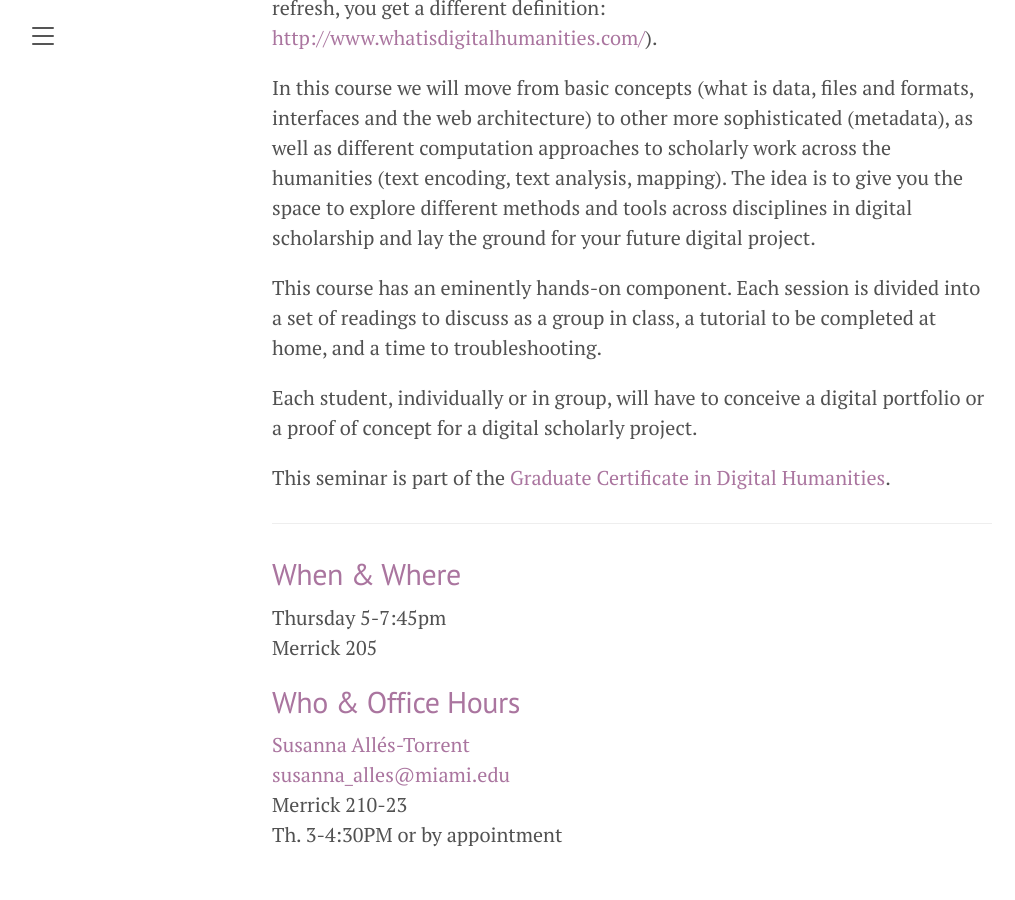
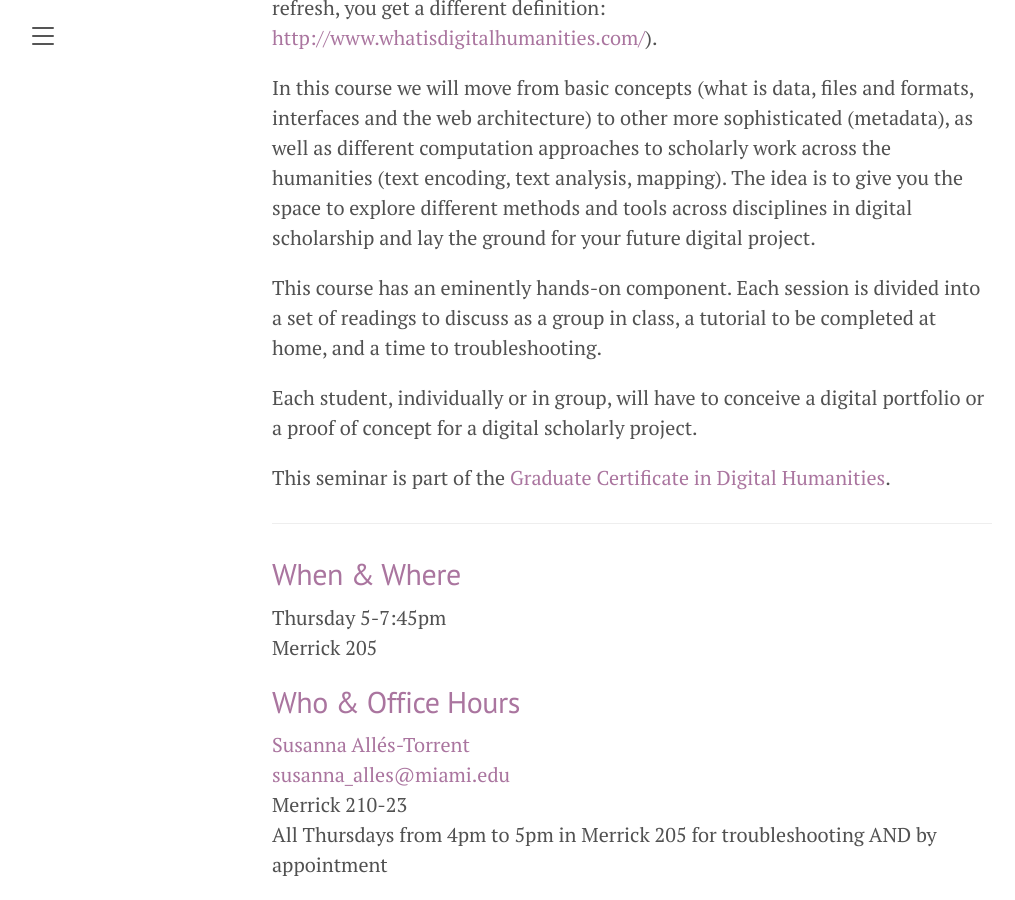
Before and after one commit to susannalles/DHPracticum_Spring23, a Jekyll site: the page built from index.md, in a window 1280 px wide and 900 px high, scrolled down 1006 px. Shown: the whole window, without its empty margins (8-1023 px from the left). Built offline with Jekyll 4.4.1, drawn with Linux system fonts in a browser that asks for light colours; before the commit the page ends 1876 px from its top, so only the background shows below that.

Commit message:
Update index.md

```diff
--- a/index.md
+++ b/index.md
@@ -33,7 +33,7 @@ Merrick 205</p>
 <p><a href="https://susannalles.com">Susanna Allés-Torrent</a><br/>
 <a href="mailto:susanna_alles@miami.edu">susanna_alles@miami.edu</a><br/>
 Merrick 210-23<br/>
-Th. 3-4:30PM or by appointment
+All Thursdays from 4pm to 5pm in Merrick 205 for troubleshooting AND by appointment
 </p>
 
 </div>
```
